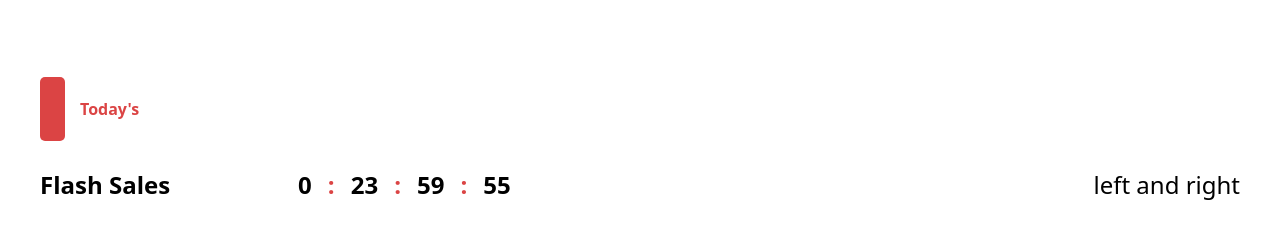
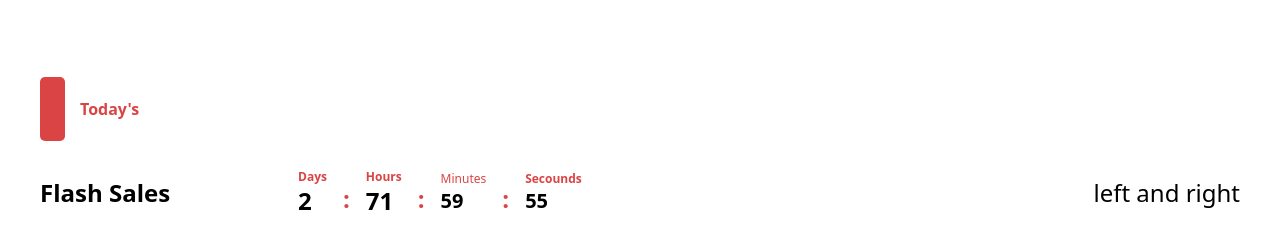
Before and after one commit to Abdallahdari/figma-first-full-ecmmerce-design-, a website: page index.html in a window 1280 px wide. Shown: the part 485-734 px from the top of the page. Drawn offline with Linux system fonts and the light colour scheme.

Commit message:
added the final touches to the header and the main section

```diff
--- a/index.html
+++ b/index.html
@@ -31,10 +31,10 @@
         <nav class="navbar flex items-center justify-between   ">
           <h1 class="Logo text-2xl font-semibold">Exclusive</h1>
 <ul class="links flex items-center space-x-5 ">
-    <li><a href="#">Home</a></li>
-    <li><a href="#">Conatact</a></li>
-    <li><a href="#">About</a></li>
-    <li><a href="#">Sign up</a></li>
+    <li><a class="hover:underline transition duration-1000" href="#">Home</a></li>
+    <li><a  class="hover:underline transition duration-1000"href="#">Conatact</a></li>
+    <li><a  class="hover:underline transition duration-1000"href="#">About</a></li>
+    <li><a  class="hover:underline transition duration-1000"href="#">Sign up</a></li>
 </ul>
 <div class="flex space-x-4">
     <div class="flex relative ">
@@ -103,7 +103,7 @@
 </div>
 
 </header>
-<section class="main mt-20">
+<section class="main mt-20 mb-20">
 <div class="container mx-auto xl:max-w-[1200px]">
     <div class="todays">
 <p class="py-5 px-10 font-semibold  text-[#db4444]">Today's</p>
@@ -112,14 +112,25 @@
 <!-- hour section -->
  <div class="flex items-center gap-x-32 mt-7">
     <p class="flas text-2xl font-semibold">Flash Sales</p>
-    <div class="flex items-center text-2xl gap-4">
-        <p class="days font-bold">1</p>
-        <p class="dot text-[#db4444] font-bold">:</p>
-        <p class="Hours font-bold">1</p>
-        <p class="dot text-[#db4444] font-bold">:</p>
-        <p class="minutes font-bold">1</p>
-        <p class="dot text-[#db4444] font-bold">:</p>
-        <p class="second font-bold">1</p>
+    <div class="flex items-center text-2xl  gap-4">
+        <div class="">
+            <label for="" class="text-xs font-semibold text-[#db4444]" >Days</label>
+        <p class="days font-bold  text-xls">1</p>
+    </div>
+        <p class="dot text-[#db4444] font-bold pt-3">:</p>
+        <div class="">
+            <label for="" class="text-xs font-semibold text-[#db4444]" >Hours</label>
+
+        <p class="Hours font-bold">1</p></div>
+        <p class="dot text-[#db4444] font-bold pt-3">:</p>
+        <div class="">
+<label for="" class="text-xs text-[#db4444]">Minutes</label>
+        <p class="minutes font-bold text-xl">1</p></div>
+
+        <p class="dot text-[#db4444] font-bold pt-3">:</p>
+        <div class="">
+<label for="" class="text-xs font-semibold text-[#db4444]">Secounds</label>
+        <p class="second font-bold  text-xl">1</p></div>
 
 
     </div>
--- a/main.js
+++ b/main.js
@@ -4,7 +4,7 @@ let Hou=document.querySelector(".Hours")
 let min=document.querySelector(".minutes")
 
 let sece=document.querySelector(".second")
-let time=86400
+let time=259200
 
 const tic=function(){
     const day=Math.trunc((time/3600)/24)
```
Also changed, not shown: src/output.css.
